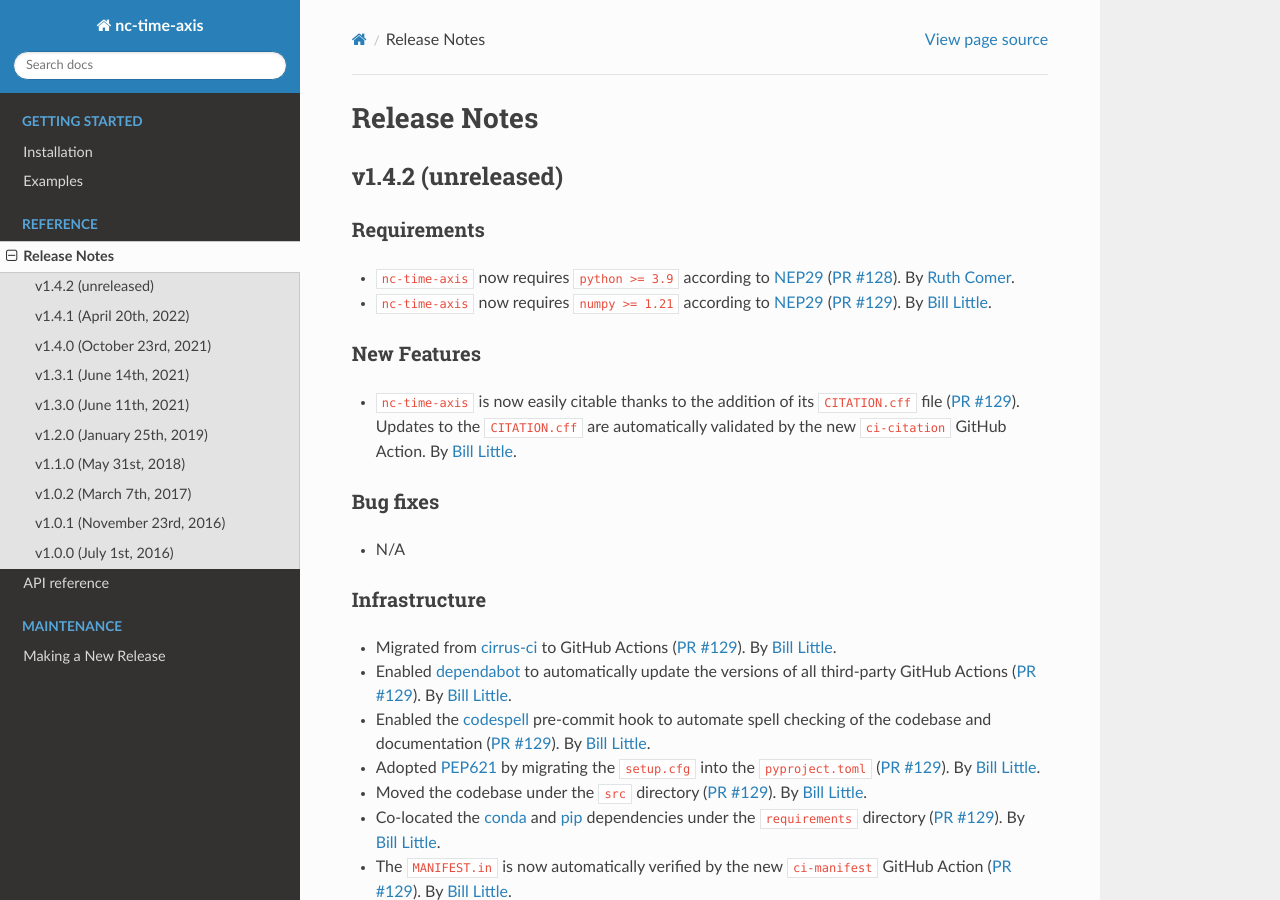
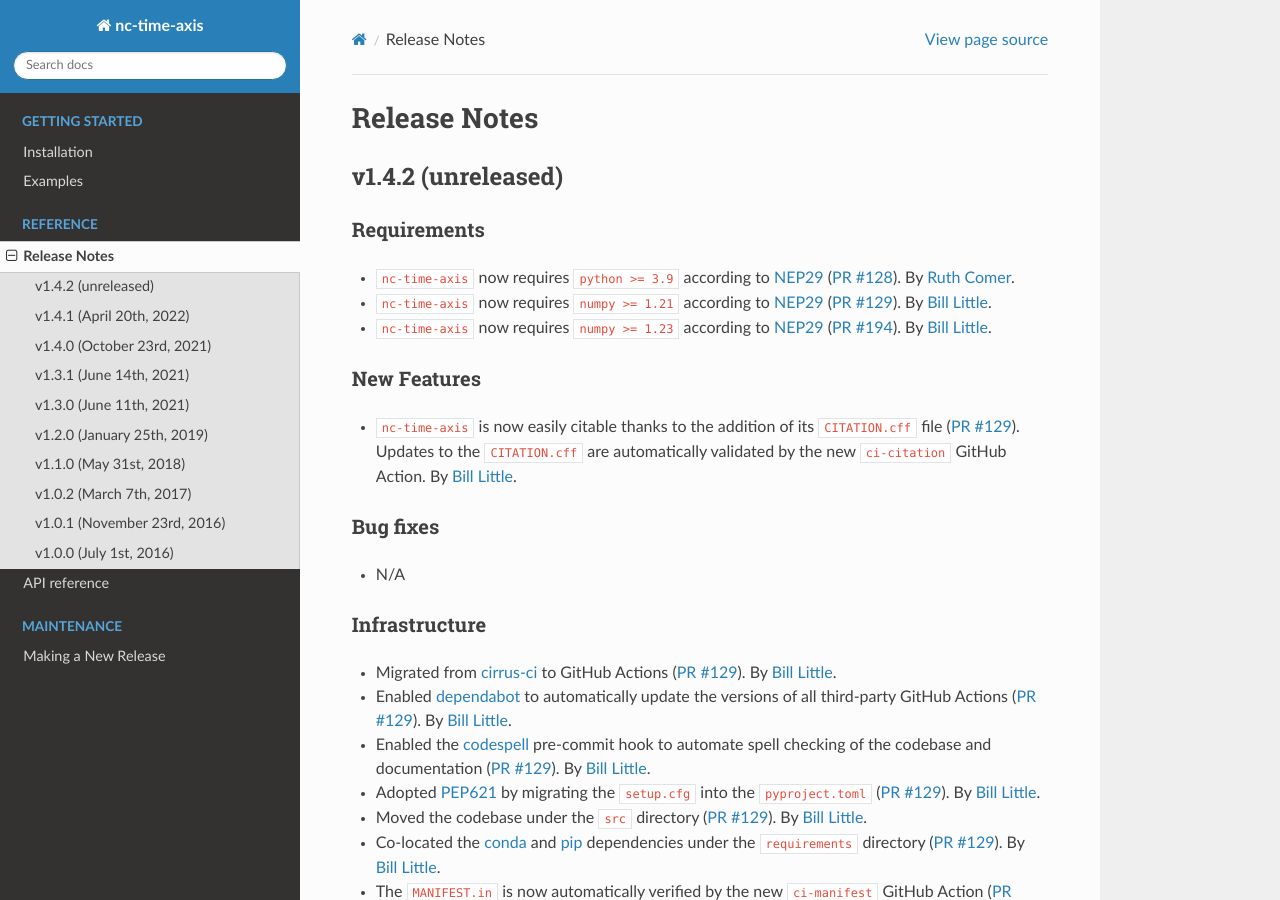
Before and after one commit to SciTools/nc-time-axis, a Sphinx documentation site: the page built from docs/release-notes.rst, in a window 1280 px wide and 900 px high. Built offline with Sphinx 7.4.7 and the Read the Docs theme 2.0.0, drawn with Linux system fonts in a browser that asks for light colours.

Commit message:
nep29 drop numpy 1.22 (#194)
* nep29 drop numpy 1.22

* add release notes entry

```diff
--- a/docs/release-notes.rst
+++ b/docs/release-notes.rst
@@ -14,6 +14,8 @@
 * ``nc-time-axis`` now requires ``python >= 3.9`` according to `NEP29`_ (:pull:`128`).
   By `Ruth Comer`_.
 * ``nc-time-axis`` now requires ``numpy >= 1.21`` according to `NEP29`_ (:pull:`129`).
+  By `Bill Little`_.
+* ``nc-time-axis`` now requires ``numpy >= 1.23`` according to `NEP29`_ (:pull:`194`).
   By `Bill Little`_.
 
 New Features
```
Also changed, not shown: 4 other files.
